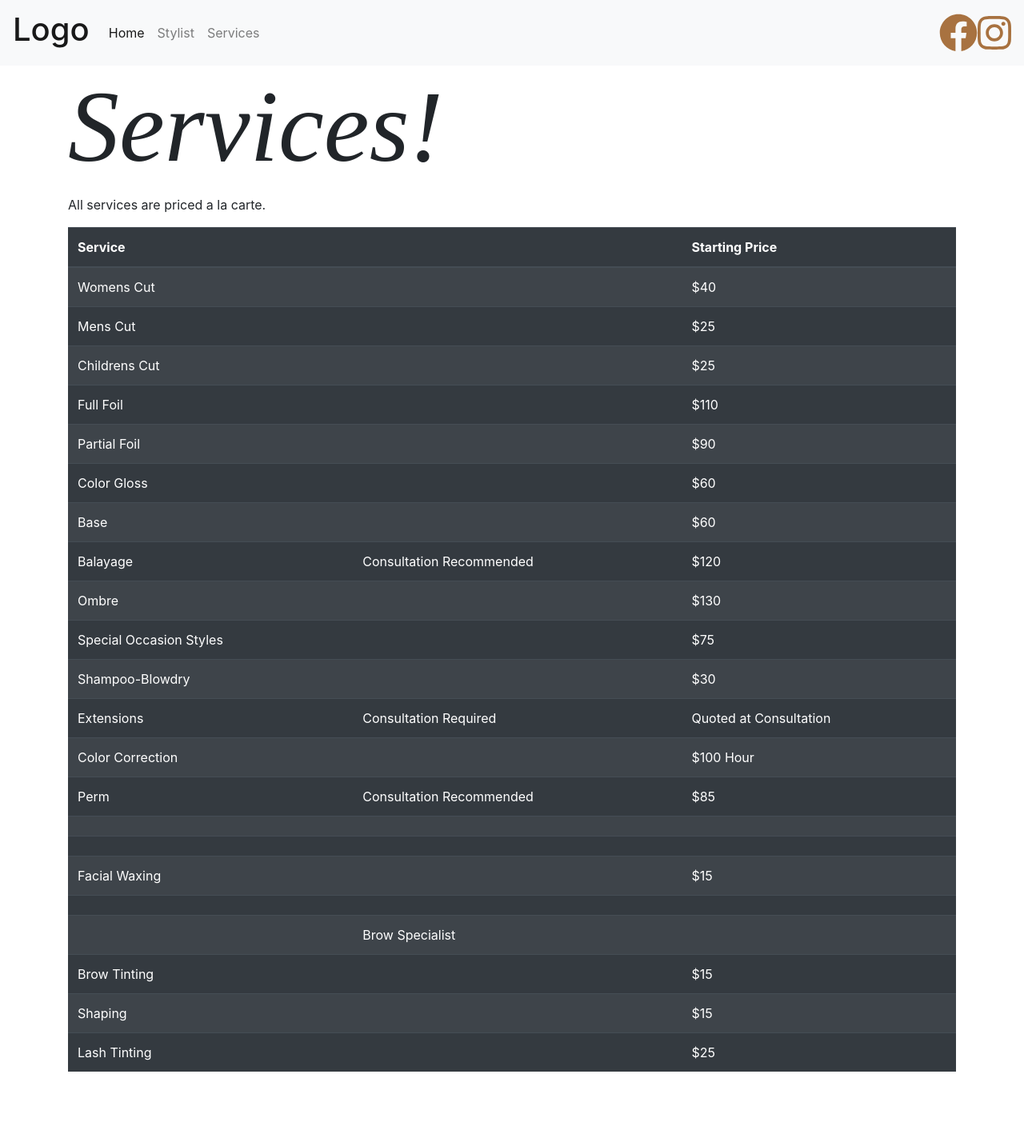
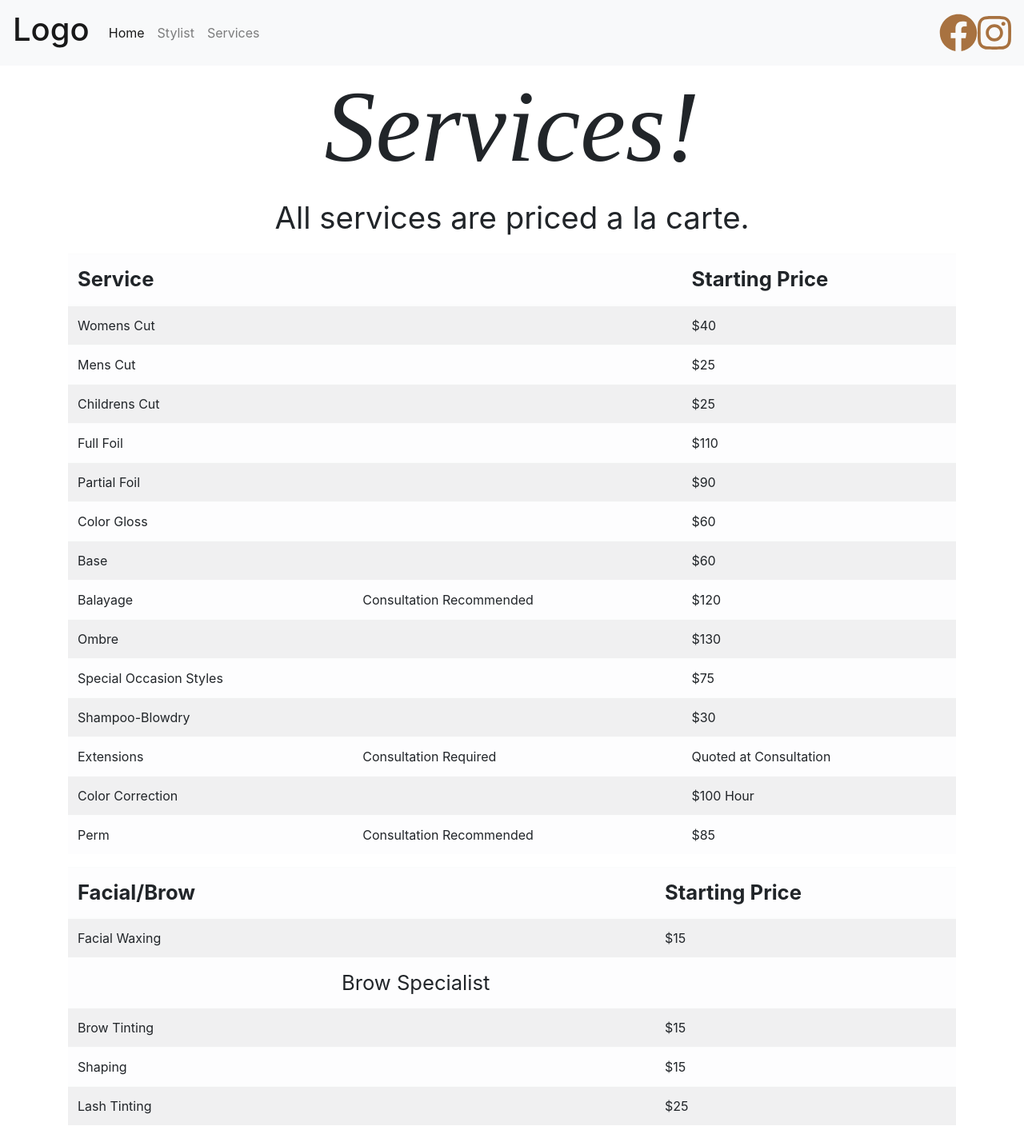
Before and after one commit to popemray00/salon, a React (Create React App) app in the folder client/: page /services in a window 1280 px wide. Shown: the whole page at 80% size. Before the commit the page ends 1356 px from the top, so only its background shows below. Built offline with nearby package versions, Linux system fonts and the light colour scheme.

Commit message:
service page finished

```diff
--- a/client/src/components/Services.css
+++ b/client/src/components/Services.css
@@ -1,5 +1,17 @@
+.Header {
+    text-align: center;
+}
+
 .Header h2 {
     font-family: Brush Script MT, Brush Script Std, cursive;
     font-size: 10vw;
     font-style: italic;
 }
+
+.Header p {
+    font-size: 3vw;
+}
+
+.title {
+    font-size: 2vw;
+}
--- a/client/src/components/Services.js
+++ b/client/src/components/Services.js
@@ -4,17 +4,18 @@ import "./Services.css";
 class Services extends React.Component {
     render() {
       return (
+        <div>
         <div class="container">
           <div className="Header">
           <h2>Services!</h2>
           <p>All services are priced a la carte.</p>
           </div>
-          <table class="table table-striped table-dark">
+          <table class="table table-striped table-light">
             <thead>
               <tr>
-                <th>Service</th>
+                <th className="title">Service</th>
                 <th></th>
-                <th>Starting Price</th>
+                <th className="title">Starting Price</th>
               </tr>
             </thead>
             <tbody>
@@ -88,16 +89,20 @@ class Services extends React.Component {
                 <td>Consultation Recommended</td>
                 <td>$85</td>
               </tr>
+              </tbody>
+          </table>
+        </div>
+
+        <div class="container">
+        <table class="table table-striped table-light">
+          <thead>
             <tr>
-                <td></td>
-                <td></td>
-                <td></td>
+              <th className="title">Facial/Brow</th>
+              <th></th>
+              <th className="title">Starting Price</th>
             </tr>
-              <tr>
-                <td></td>
-                <td></td>
-                <td></td>
-              </tr>
+          </thead>
+          <tbody>
             <tr>
               <td>Facial Waxing</td>
               <td></td>
@@ -105,12 +110,7 @@ class Services extends React.Component {
             </tr>
             <tr>
               <td></td>
-                <td></td>
-                <td></td>
-              </tr>
-              <tr>
-                <td></td>
-                <td>Brow Specialist</td>
+              <td className="title">Brow Specialist</td>
               <td></td>
             </tr>
             <tr>
@@ -128,15 +128,13 @@ class Services extends React.Component {
               <td></td>
               <td>$25</td>
             </tr>
-
-
-
-
-
     </tbody>
   </table>
 </div>
 
+
+
+        </div>
       )
     }
 }
```
Lines whose indentation alone changed are shown as unchanged.
